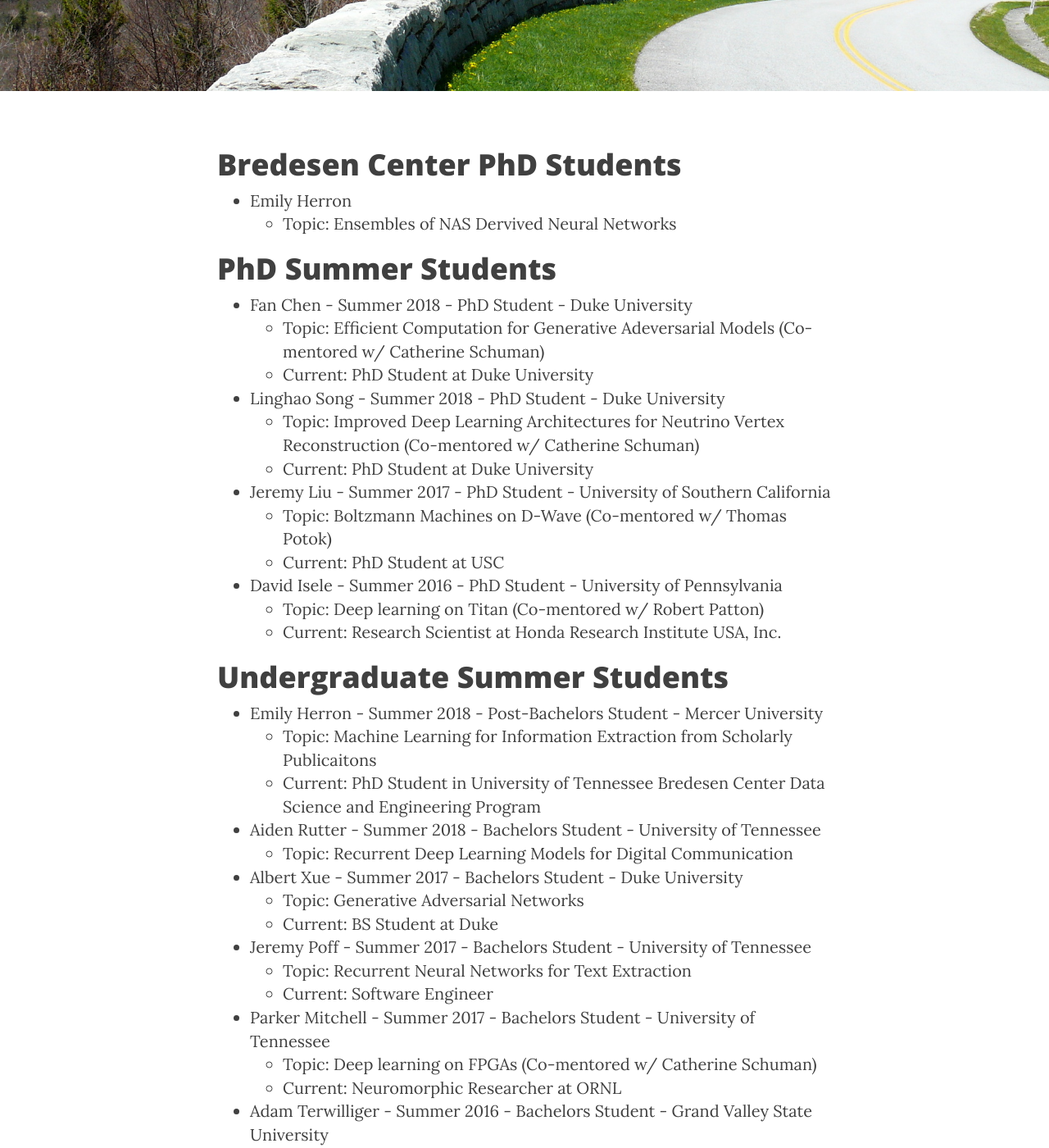
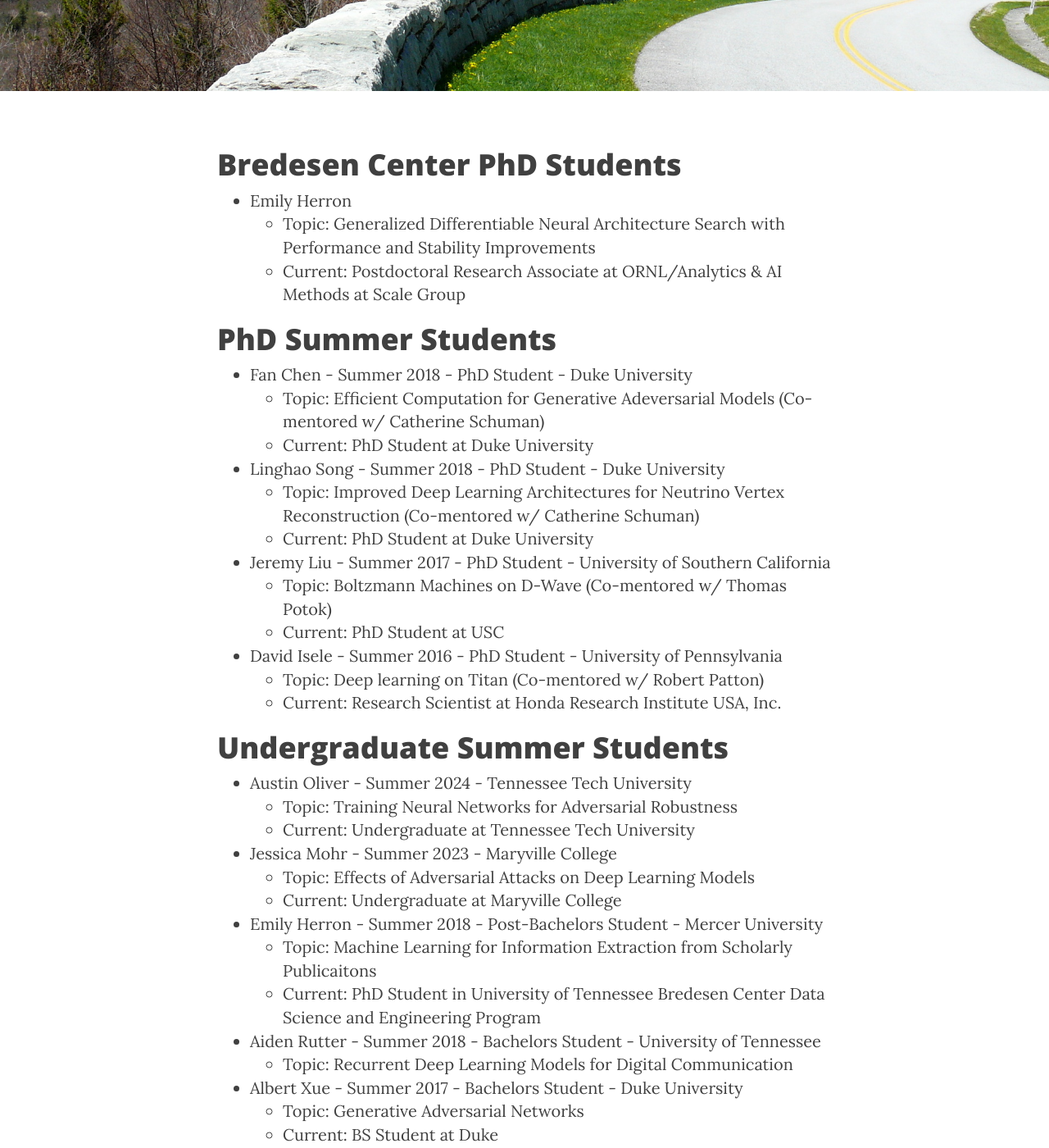
Before and after one commit to stevenryoung/stevenryoung.github.io, a Jekyll site: the page built from students.md, in a window 1280 px wide and 1400 px high, scrolled down 345 px. Shown: the whole window at 82% size. Built offline with Jekyll 4.4.1, drawn with Linux system fonts in a browser that asks for light colours; nearby versions of some CDN libraries; some of the changed text lies outside the part shown.

Commit message:
Update students.md

```diff
--- a/students.md
+++ b/students.md
@@ -6,7 +6,8 @@ header-img: "img/about-bg-blue.jpg"
 ---
 # Bredesen Center PhD Students
 - [Emily Herron](https://www.linkedin.com/in/emily-herron-623b43aa/)
-    - Topic: Ensembles of NAS Dervived Neural Networks
+    - Topic: [Generalized Differentiable Neural Architecture Search with Performance and Stability Improvements](https://trace.tennessee.edu/utk_graddiss/9174/)
+    - Current: Postdoctoral Research Associate at ORNL/Analytics & AI Methods at Scale Group
 
 # PhD Summer Students
 - [Fan Chen](https://cei.pratt.duke.edu/people/fan-chen) - Summer 2018 - PhD Student - Duke University
@@ -23,6 +24,12 @@ header-img: "img/about-bg-blue.jpg"
     - Current: Research Scientist at Honda Research Institute USA, Inc.
 
 # Undergraduate Summer Students
+- [Austin Oliver](https://www.linkedin.com/in/austinwoliver/) - Summer 2024 - Tennessee Tech University
+    - Topic: Training Neural Networks for Adversarial Robustness
+    - Current: Undergraduate at Tennessee Tech University
+- Jessica Mohr -  Summer 2023 - Maryville College
+    - Topic: Effects of Adversarial Attacks on Deep Learning Models
+    - Current: Undergraduate at Maryville College
 - [Emily Herron](https://www.linkedin.com/in/emily-herron-623b43aa/) - Summer 2018 - Post-Bachelors Student - Mercer University
     - Topic: Machine Learning for Information Extraction from Scholarly Publicaitons
     - Current: PhD Student in University of Tennessee Bredesen Center Data Science and Engineering Program
@@ -45,6 +52,9 @@ header-img: "img/about-bg-blue.jpg"
     - Current: Data scientist for U.S. Government
 
 # High School Students
+- [Vivaan Singhvi](https://www.linkedin.com/in/vivaan-singhvi-02525027a) - Summer 2024 - Farragut High School (Knox County, TN)
+    - Topic: Adversarial Image Detection
+    - Current: BS Student at University of Michigan
 - Katie Nuchols - Summer 2018 - Clinton High School (Anderson County, TN)
     - Topic: Machine Learning Analysis of Summit Supercomputing Benchmark Data (Co-mentored with Catherine Schuman)
     - Current: BS Student at University of Tennessee
```
